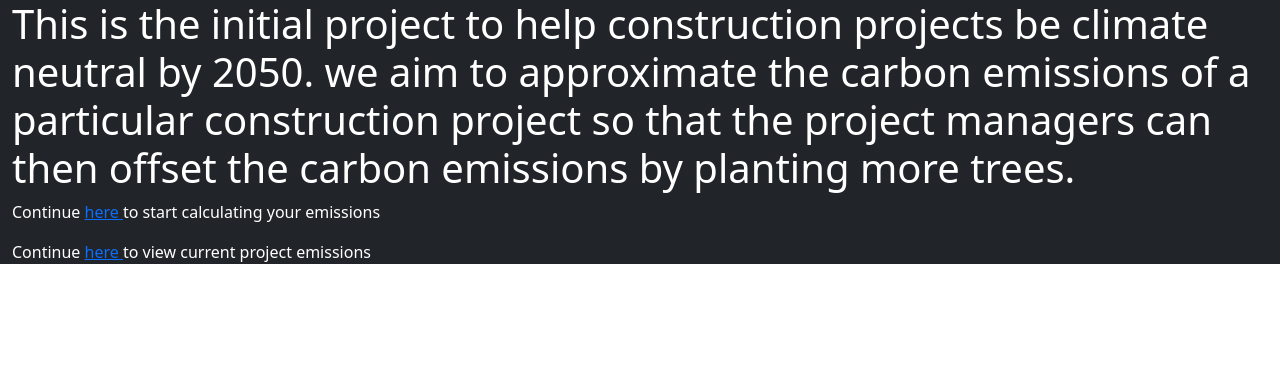
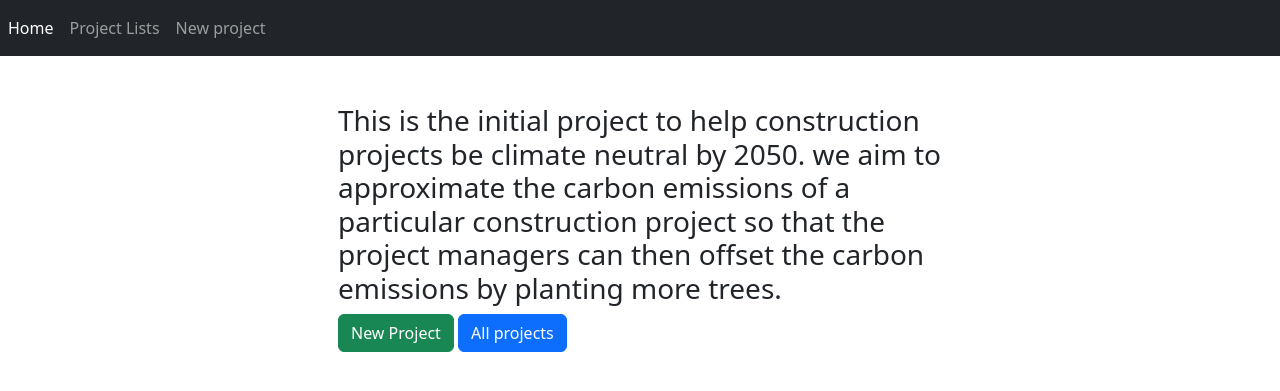
Before and after one commit to seraph-wing/coTwo, a Django app: page / in a window 1280 px wide. Shown: the top 391 px of the page. Run offline with Django 4.2, Linux system fonts and the light colour scheme; some libraries are stand-ins or nearby versions.

Commit message:
added better ui and multiple materials adding functionality

```diff
--- a/coTwo/models.py
+++ b/coTwo/models.py
@@ -56,7 +56,7 @@ class MaterialProduction(models.Model):
         return self.material.material_name
 
     def get_absolute_url(self):
-        return reverse('coTwo:transport_type_create',kwargs = {'pk':self.project.pk})
+        return reverse('coTwo:production_create',kwargs = {'pk':self.project.pk})
 
     def save(self, *args, **kwargs):
         if self.material_quantity_unit == 'M3':
--- a/coTwo/templates/coTwo/base.html
+++ b/coTwo/templates/coTwo/base.html
@@ -8,6 +8,21 @@
 </head>
 <body>
 <main>
+<nav class="navbar navbar-dark bg-dark navbar-expand-lg">
+{#    <a class="navbar-brand" href="#"><img class="logo" src="{% static 'media/logo.png' %}" alt=""></a>#}
+    <button class="navbar-toggler" type="button" data-toggle="collapse" data-target="#navbarNavAltMarkup"
+        aria-controls="navbarNavAltMarkup" aria-expanded="false" aria-label="Toggle navigation">
+        <span class="navbar-toggler-icon"></span>
+    </button>
+    <div class="collapse navbar-collapse" id="navbarNavAltMarkup">
+        <div class="navbar-nav">
+            <a class="nav-item nav-link active" href=" {% url 'coTwo:index' %}">Home</a>
+            <a class="nav-item nav-link" href=" {% url 'coTwo:project_list' %}">Project Lists</a>
+            <a class="nav-item nav-link" href=" {% url 'coTwo:project_create' %}">New project</a>
+{#            <a class="nav-item nav-link disabled" href="#">Disabled</a>#}
+        </div>
+    </div>
+</nav>
     <div class = 'container-fluid'>
         <div class = 'd-flex align-items-center py-5'>
             <div class="col-12 col-md-6 mx-auto">
--- a/coTwo/templates/coTwo/index.html
+++ b/coTwo/templates/coTwo/index.html
@@ -1,14 +1,15 @@
-{% extends 'base.html' %}
+{% extends 'coTwo/base.html' %}
 {% load bootstrap5 %}
 
 {% block content %}
     <div class='container-fluid'>
-        <h1>
+        <h3>
             This is the initial project to help construction projects be climate neutral by 2050. we aim to approximate the
             carbon emissions of a particular construction project  so that the project managers can then offset the carbon
             emissions by planting more trees.
-        </h1>
-        <p>Continue <a href=" {% url 'coTwo:project_create' %}">here </a> to start calculating your emissions</p>
-        <p>Continue <a href=" {% url 'coTwo:project_list' %}">here </a> to view current project emissions</p>
+        </h3>
+        <p> <a class="btn btn-success" role="button" href=" {% url 'coTwo:project_create' %}">New Project</a>
+        <a class="btn btn-primary" role="button" href=" {% url 'coTwo:project_list' %}">All projects </a>
+        </p>
      </div>
 {% endblock %}
--- a/coTwo/templates/coTwo/operations_create.html
+++ b/coTwo/templates/coTwo/operations_create.html
@@ -3,7 +3,7 @@
 
 {% block title %} Operations phase {% endblock %}
 {% block content %}
-    <div class="phase"><h1>Construction Operations Phase</h1></div>
+    <div class="phase"><h1>Project Operations Phase</h1></div>
     <div class="description">
         <p>Here you need to add the age of your construction project, and the average amount of electrical consumption of it per year, along with the planned energy type to power the construction project</p>
     </div>
--- a/coTwo/templates/coTwo/project_detail.html
+++ b/coTwo/templates/coTwo/project_detail.html
@@ -35,5 +35,5 @@
         {{ pie_chart }}
     {% endautoescape %}
     </ul>
-    <h4>The total carbon footprint to offset for {{ project.name }} is : <strong>{{ carbon_offset }} kg CO2 e</strong></h4>
+    <h5>The total carbon footprint to offset for {{ project.name }} is : <strong>{{ carbon_offset }} kg CO2e</strong></h5>
 {% endblock %}
--- a/coTwo/views.py
+++ b/coTwo/views.py
@@ -68,6 +68,16 @@ class ProductionCreateView(generic.CreateView):
     model = models.MaterialProduction
     template_name = 'coTwo/production_create.html'
     fields = ['material', 'initial_material_quantity', 'material_quantity_unit']
+    context_object_name = 'material'
+
+    def get_context_data(self, **kwargs):
+        context = super().get_context_data(**kwargs)
+        context['key'] = self.kwargs.get('pk')
+        context['added_materials'] = models.Project.objects.get(pk=self.kwargs.get('pk')).production.all()
+
+        print(context)
+        #print(self.get_context_object_name(self))
+        return context
 
     def form_valid(self, form):
         form.instance.project = models.Project.objects.get(pk=self.kwargs.get('pk'))
```
Also changed, not shown: coTwo/templates/coTwo/production_create.html (+20 -1 lines), db.sqlite3.
